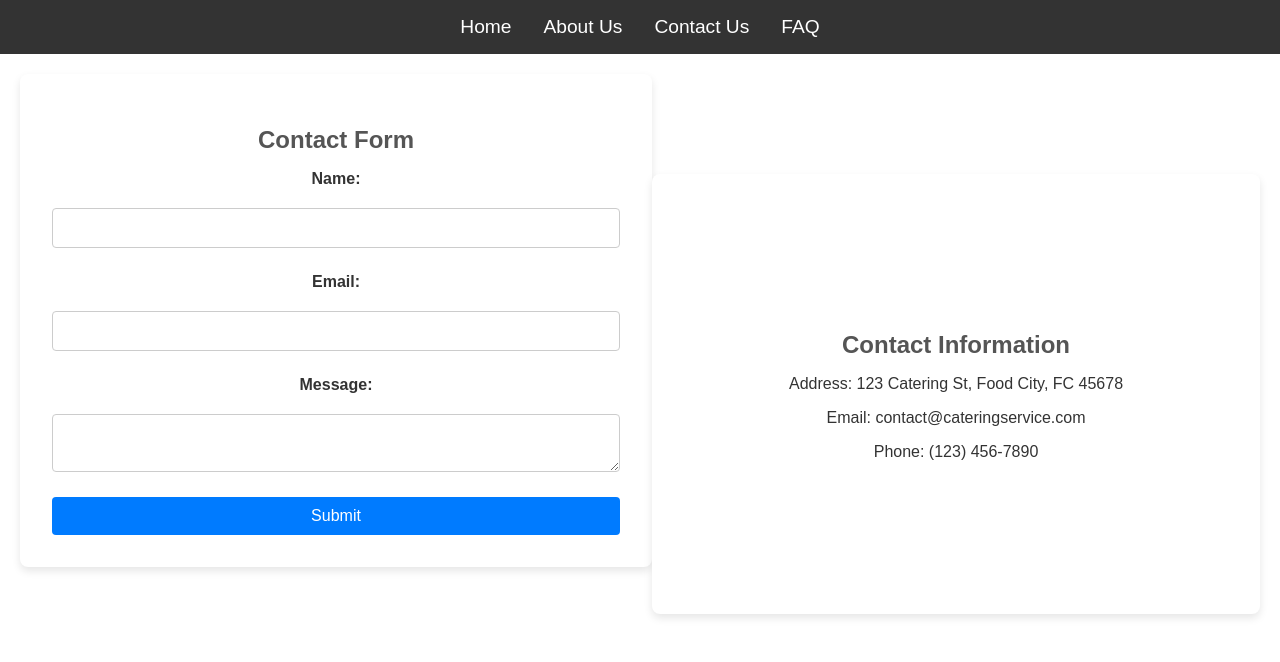
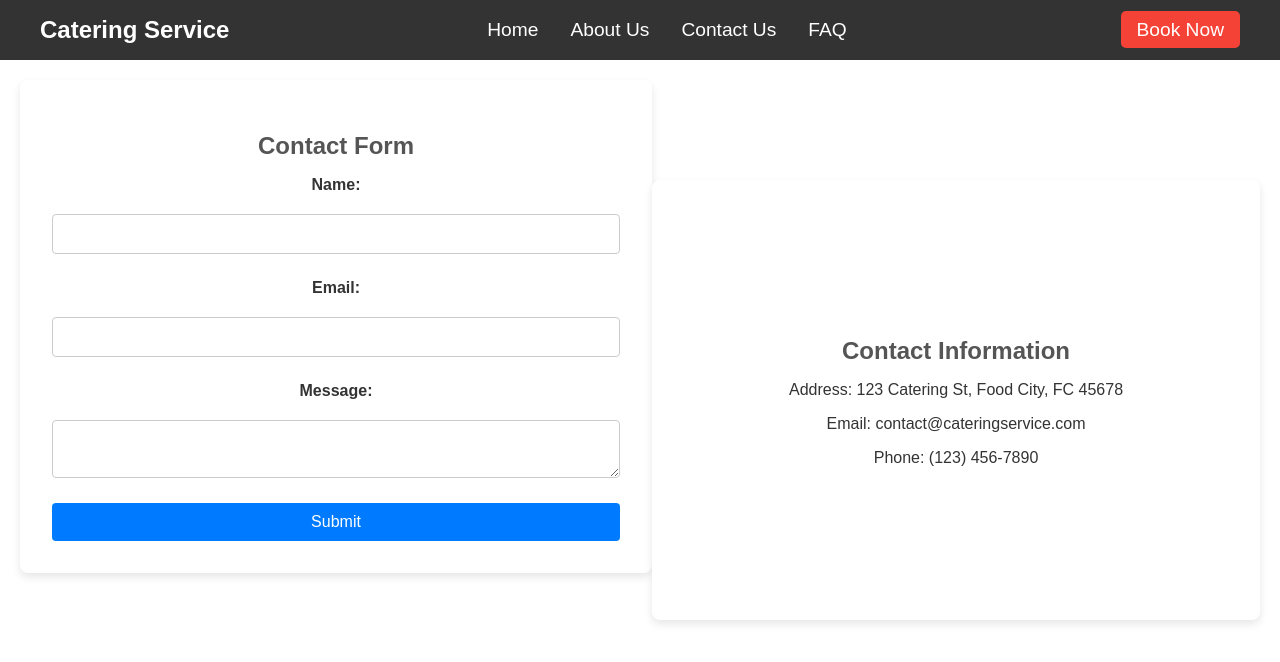
Before and after one commit to rayhan360/Catering_Service_Design, a plain HTML site: page pages/contact.html in a window 1280 px wide. Drawn offline with Linux system fonts and the light colour scheme.

Commit message:
redesign a navbar and added logo and book now button

```diff
--- a/css/style.css
+++ b/css/style.css
@@ -10,29 +10,57 @@ header {
   background-color: #333;
   color: white;
   padding: 1rem 0;
-    text-align: center;
 }
 
-header nav ul {
+.container {
+  display: flex;
+  align-items: center;
+  justify-content: space-between;
+  max-width: 1200px;
+  margin: 0 auto;
+}
+
+.logo a {
+  color: white;
+  text-decoration: none;
+  font-size: 1.5rem;
+  font-weight: bold;
+}
+
+nav ul {
   list-style: none;
   padding: 0;
   margin: 0;
   display: flex;
-    justify-content: center;
 }
 
-header nav ul li {
+nav ul li {
   margin: 0 1rem;
 }
 
-header nav ul li a {
+nav ul li a {
   color: white;
   text-decoration: none;
   font-size: 1.2rem;
 }
 
-header nav ul li a:hover {
+nav ul li a:hover {
   text-decoration: underline;
+}
+
+.book-now {
+  background-color: #f44336;
+  color: white;
+  text-decoration: none;
+  padding: 0.5rem 1rem;
+  margin-left: 1rem;
+  border-radius: 5px;
+  font-size: 1.2rem;
+  cursor: pointer;
+}
+
+.book-now:hover {
+  background-color: #d32f2f;
 }
 
 /* Banner Styles */
@@ -94,8 +122,6 @@ h2 {
   vertical-align: top;
 }
 
-
-
 /* feeback section desing */
 #feedback {
   padding: 20px;
@@ -129,7 +155,6 @@ h2 {
   font-style: italic;
   color: #777;
 }
-
 
 /* Gallery section styles */
 #gallery {
@@ -191,7 +216,6 @@ h2 {
 .gallery-item .overlay-text {
   padding: 10px;
 }
-
 
 /* about section styles */
 #company {
@@ -261,7 +285,6 @@ h2 {
   line-height: 2;
 }
 
-
 /* Contact Form Styles */
 
 #contact-section {
@@ -320,7 +343,7 @@ h2 {
   background-color: #0056b3;
 }
 
-#contact-info{
+#contact-info {
   display: flex;
   justify-content: center;
   align-items: center;
--- a/pages/contact.html
+++ b/pages/contact.html
@@ -1,15 +1,18 @@
 <!DOCTYPE html>
 <html lang="en">
-
   <head>
-    <meta charset="UTF-8">
-    <meta name="viewport" content="width=device-width, initial-scale=1.0">
+    <meta charset="UTF-8" />
+    <meta name="viewport" content="width=device-width, initial-scale=1.0" />
     <title>Contact Us - Catering Service</title>
-    <link rel="stylesheet" href="/css/style.css">
+    <link rel="stylesheet" href="/css/style.css" />
   </head>
 
   <body>
     <header>
+      <div class="container">
+        <div class="logo">
+          <a href="../index.html">Catering Service</a>
+        </div>
         <nav>
           <ul>
             <li><a href="../index.html">Home</a></li>
@@ -18,15 +21,19 @@
             <li><a href="faq.html">FAQ</a></li>
           </ul>
         </nav>
+        <div class="right-side">
+          <a class="book-now">Book Now</a>
+        </div>
+      </div>
     </header>
     <section id="contact-section">
       <section id="contact-form">
         <h2>Contact Form</h2>
         <form id="contactForm" action="submit_form.php" method="post">
           <label for="name">Name:</label>
-                <input type="text" id="name" name="name" required>
+          <input type="text" id="name" name="name" required />
           <label for="email">Email:</label>
-                <input type="email" id="email" name="email" required>
+          <input type="email" id="email" name="email" required />
           <label for="message">Message:</label>
           <textarea id="message" name="message" required></textarea>
           <button type="submit">Submit</button>
@@ -42,8 +49,6 @@
       </section>
     </section>
 
-    <script src="../script/index.js">
-    </script>
+    <script src="../script/index.js"></script>
   </body>
-
 </html>
```
Also changed, not shown: index.html (+27 -22 lines), pages/about.html (+8 -0 lines), pages/faq.html (+37 -10 lines). Lines whose indentation alone changed are shown as unchanged.
